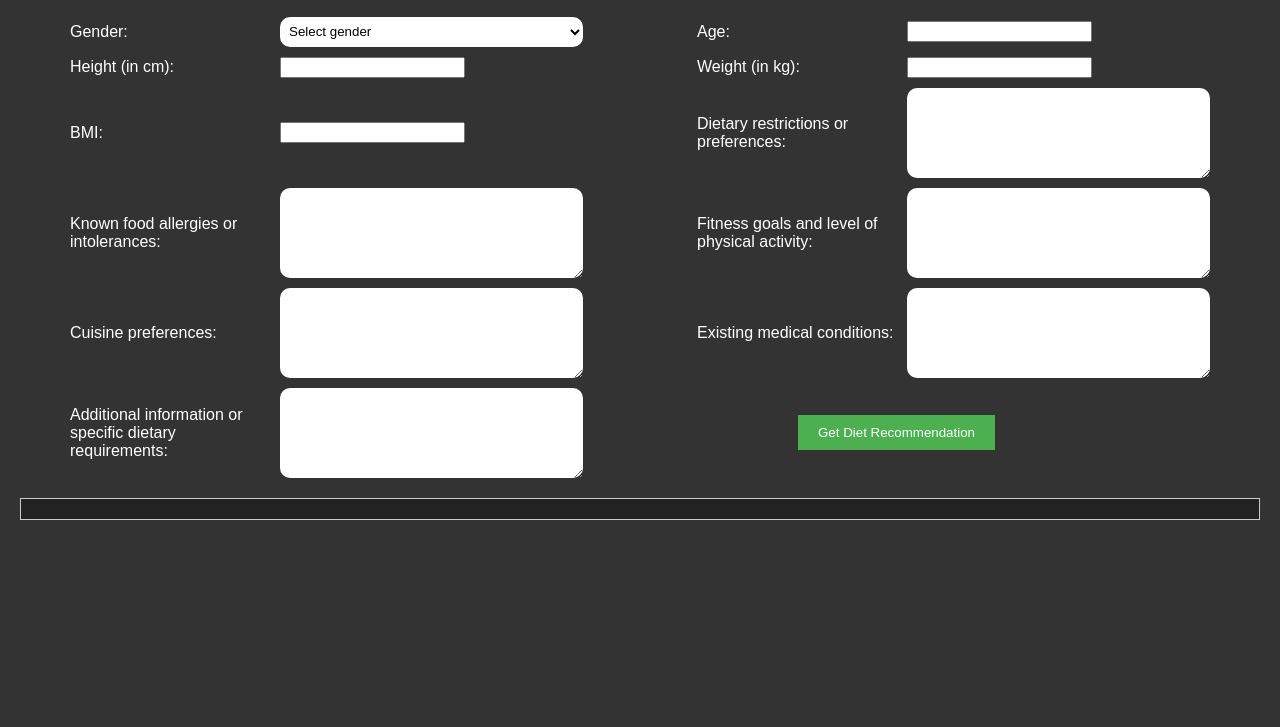
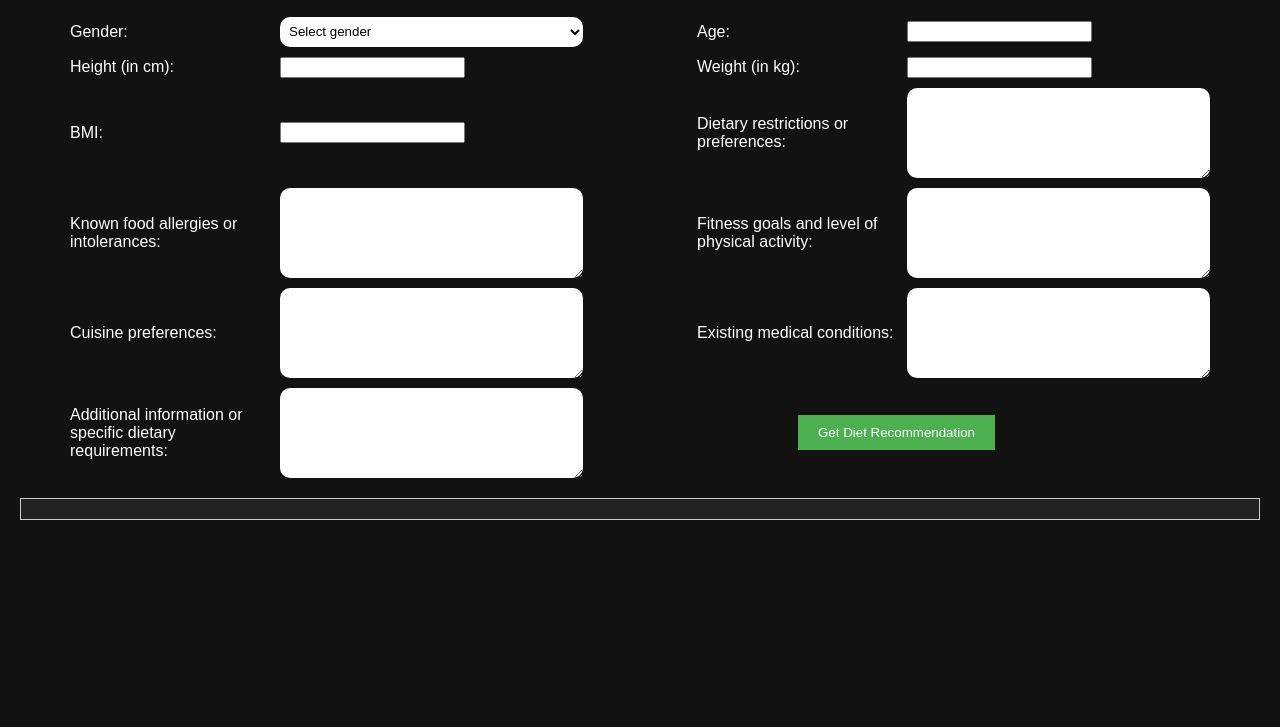
Before and after one commit to TembuRaptor007/ai-lab, a plain HTML site: page index.html in a window 1280 px wide. Shown: the part 73-800 px from the top of the page. Drawn offline with Linux system fonts and the light colour scheme.

Commit message:
Update index.html

```diff
--- a/index.html
+++ b/index.html
@@ -7,7 +7,7 @@
     body {
       font-family: Arial, sans-serif;
       margin: 20px;
-      background-color: #333;
+      background-color: #121212;
       color: #fff;
     }
     h1 {
```
